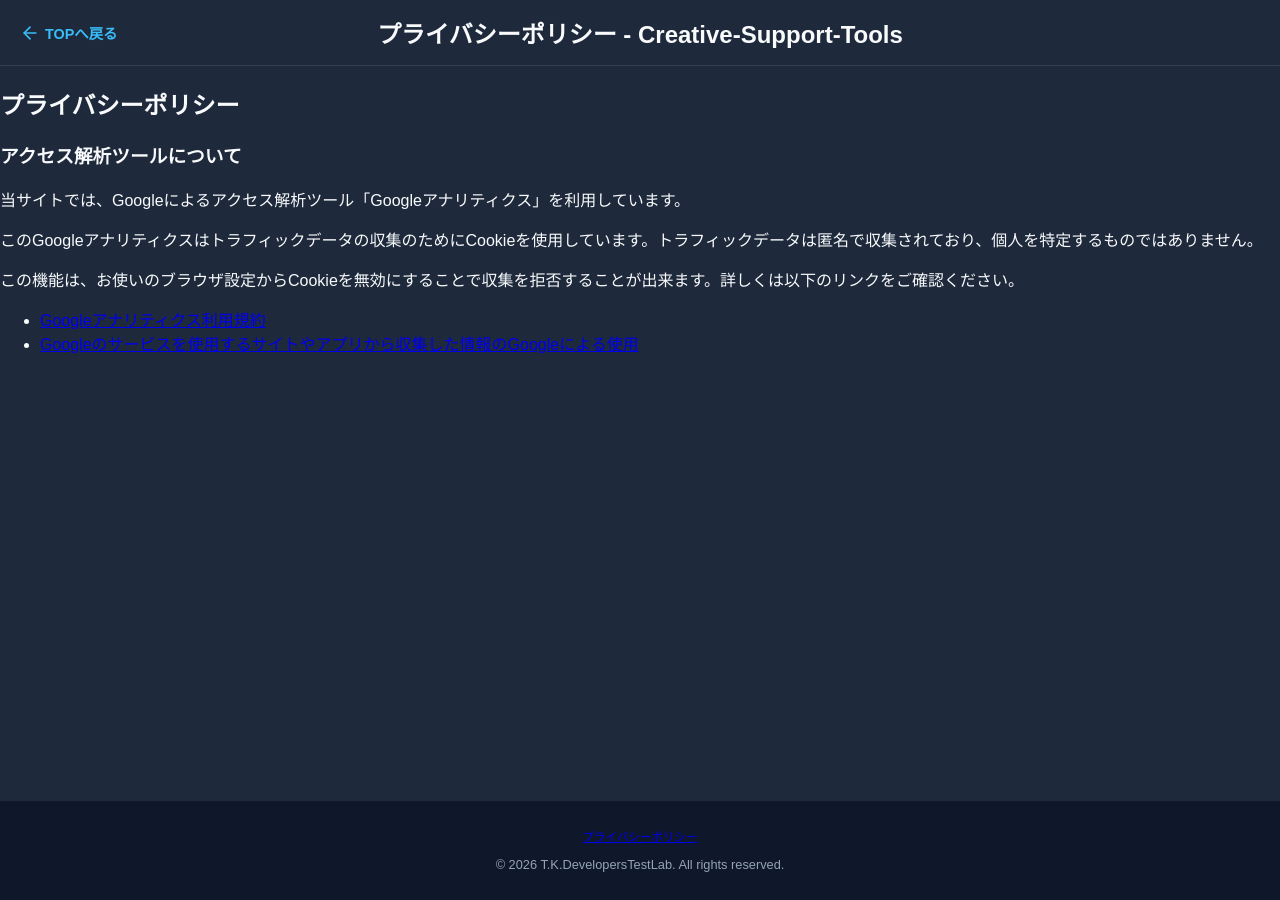
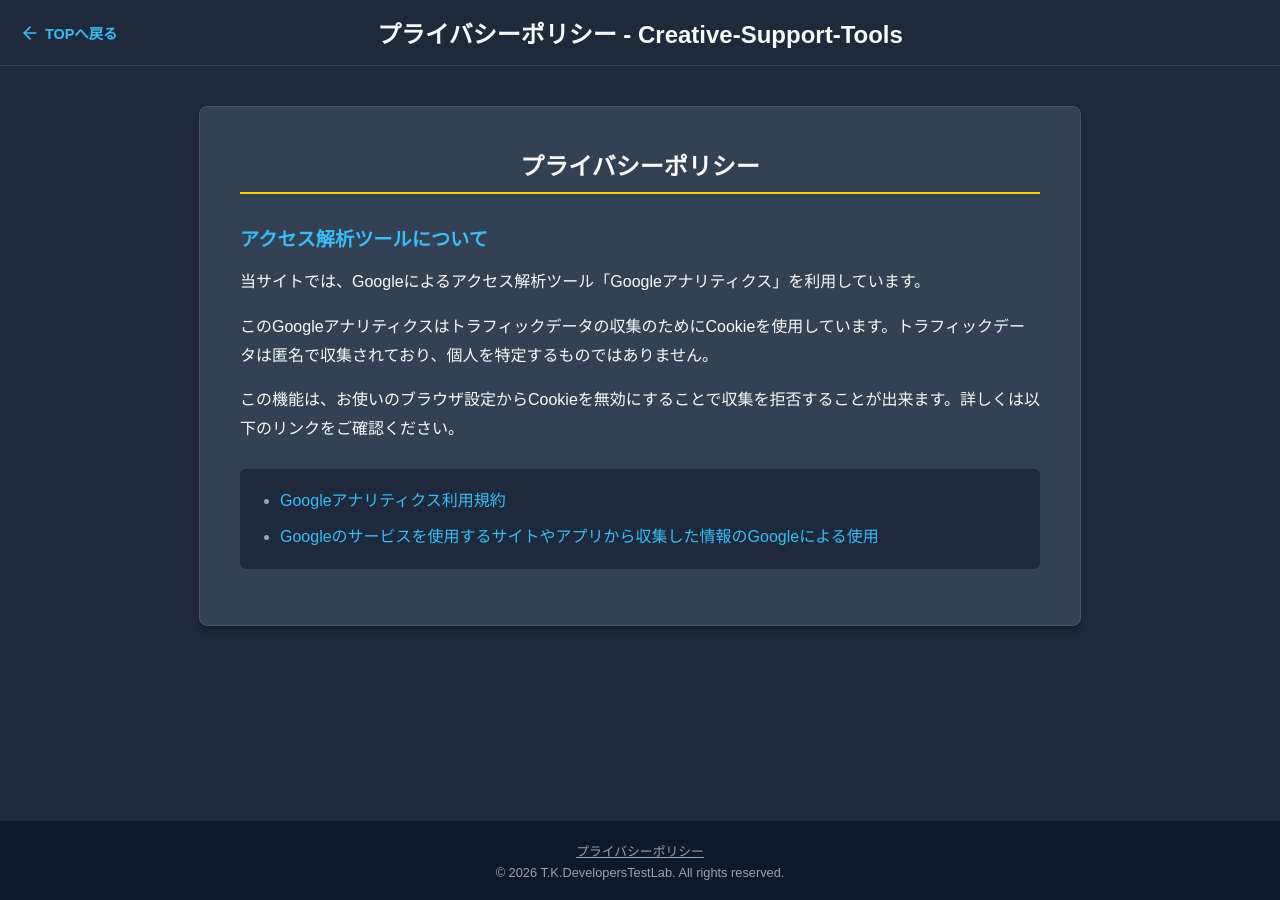
Before and after one commit to Tukigase/creative-support-tools, a Jekyll site: the page built from privacy.html, in a window 1280 px wide. Built offline with Jekyll 4.4.1, drawn with Linux system fonts in a browser that asks for light colours.

Commit message:
ポリシーとスタイル調整

```diff
--- a/_includes/footer.html
+++ b/_includes/footer.html
@@ -1,4 +1,6 @@
 <footer class="footer">
-    <p><a href="{{ '/privacy.html' | relative_url }}" style="font-size: 0.9em; text-decoration: underline;">プライバシーポリシー</a></p>
+    <p>
+        <a href="{{ '/privacy.html' | relative_url }}" class="footer-link">プライバシーポリシー</a>
+    </p>
     <p>&copy; 2026 T.K.DevelopersTestLab. All rights reserved.</p>
 </footer>
--- a/assets/css/common.css
+++ b/assets/css/common.css
@@ -63,6 +63,23 @@ body {
     margin-top: auto;
 }
 
+/* フッター内の段落（余白調整） */
+.footer p {
+    margin: 5px 0;
+}
+
+/* プライバシーポリシーなどのリンク */
+.footer-link {
+    color: var(--sub-text);
+    text-decoration: underline; /* リンクだと分かるように下線を引く */
+    transition: color 0.2s;
+}
+
+/* マウスを乗せた時はアクセントカラー（黄色）で光らせる */
+.footer-link:hover {
+    color: var(--accent);
+}
+
 /* スマホ用ヘッダー調整 */
 @media (max-width: 768px) {
     /* 戻るボタンの文字を隠し、アイコンだけにする */
--- /dev/null
+++ b/assets/css/privacy.css
@@ -0,0 +1,82 @@
+/* プライバシーポリシー全体を中央配置 */
+.privacy-container {
+    display: flex;
+    justify-content: center;
+    padding: 40px 20px;
+}
+
+/* ドキュメントをツールカードと同じ「パネル風」にする */
+.privacy-content {
+    background-color: #334155; /* ツールカードと同じ背景色 */
+    border: 1px solid #475569;
+    border-radius: 8px;
+    box-shadow: 0 4px 6px rgba(0, 0, 0, 0.3);
+    padding: 40px;
+    max-width: 800px; /* 文章が横に広がりすぎないように制限 */
+    width: 100%;
+}
+
+/* タイトル装飾（ツールカードのh2と統一） */
+.privacy-content h2 {
+    color: var(--main-text);
+    border-bottom: 2px solid var(--accent);
+    padding-bottom: 10px;
+    margin-top: 0;
+    margin-bottom: 30px;
+    text-align: center;
+}
+
+/* 小見出し */
+.privacy-content h3 {
+    color: var(--main-btn); /* メインカラー（水色）でアクセント */
+    margin-top: 30px;
+    margin-bottom: 15px;
+    font-size: 1.2rem;
+}
+
+/* 本文（読みやすさ重視） */
+.privacy-content p {
+    color: var(--main-text);
+    line-height: 1.8;
+    margin-bottom: 15px;
+}
+
+/* リンク集のエリア */
+.privacy-content ul {
+    background-color: var(--bg-base); /* 背景を一段暗くして凹ませる */
+    padding: 20px 20px 20px 40px;
+    border-radius: 6px;
+    margin-top: 25px;
+}
+
+.privacy-content li {
+    margin-bottom: 12px;
+    color: var(--sub-text);
+    line-height: 1.5;
+}
+
+.privacy-content li:last-child {
+    margin-bottom: 0;
+}
+
+/* リンクテキスト */
+.privacy-content a {
+    color: var(--main-btn);
+    text-decoration: none;
+    transition: color 0.2s;
+}
+
+.privacy-content a:hover {
+    color: var(--accent);
+    text-decoration: underline;
+}
+
+/* スマホ用調整 */
+@media (max-width: 768px) {
+    .privacy-container {
+        padding: 20px 10px;
+    }
+    .privacy-content {
+        padding: 20px;
+    }
+}
--- a/privacy.html
+++ b/privacy.html
@@ -1,8 +1,10 @@
 ---
 layout: default
 title: プライバシーポリシー - Creative-Support-Tools
+css: privacy.css
 ---
-<main class="container">
+<main class="container privacy-container">
+    <div class="privacy-content">
         <h2>プライバシーポリシー</h2>
 
         <h3>アクセス解析ツールについて</h3>
@@ -13,4 +15,5 @@ title: プライバシーポリシー - Creative-Support-Tools
             <li><a href="https://marketingplatform.google.com/about/analytics/terms/jp/" target="_blank" rel="noopener noreferrer">Googleアナリティクス利用規約</a></li>
             <li><a href="https://policies.google.com/technologies/partner-sites?hl=ja" target="_blank" rel="noopener noreferrer">Googleのサービスを使用するサイトやアプリから収集した情報のGoogleによる使用</a></li>
         </ul>
+    </div>
 </main>
```
Lines whose indentation alone changed are shown as unchanged.
